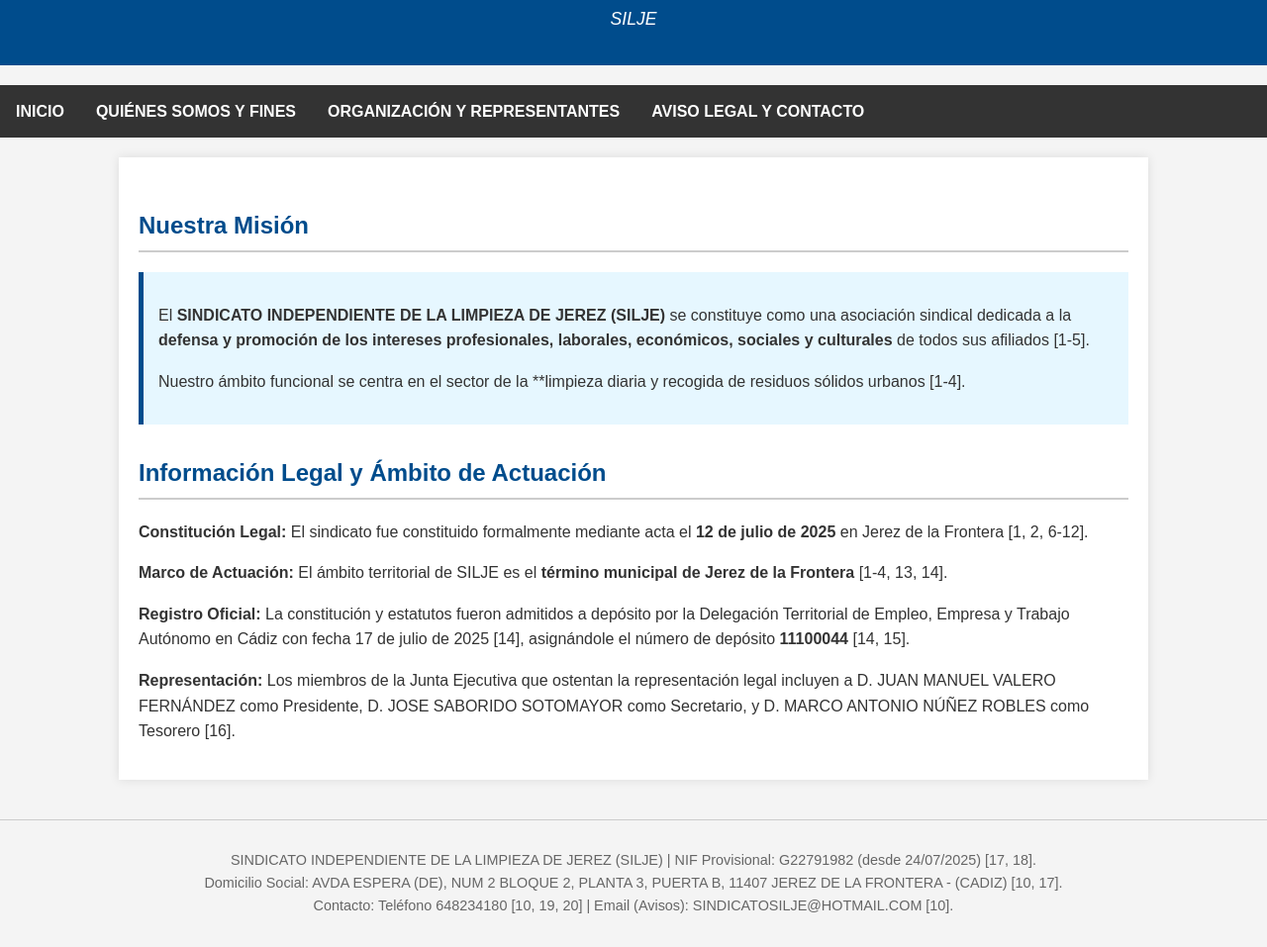
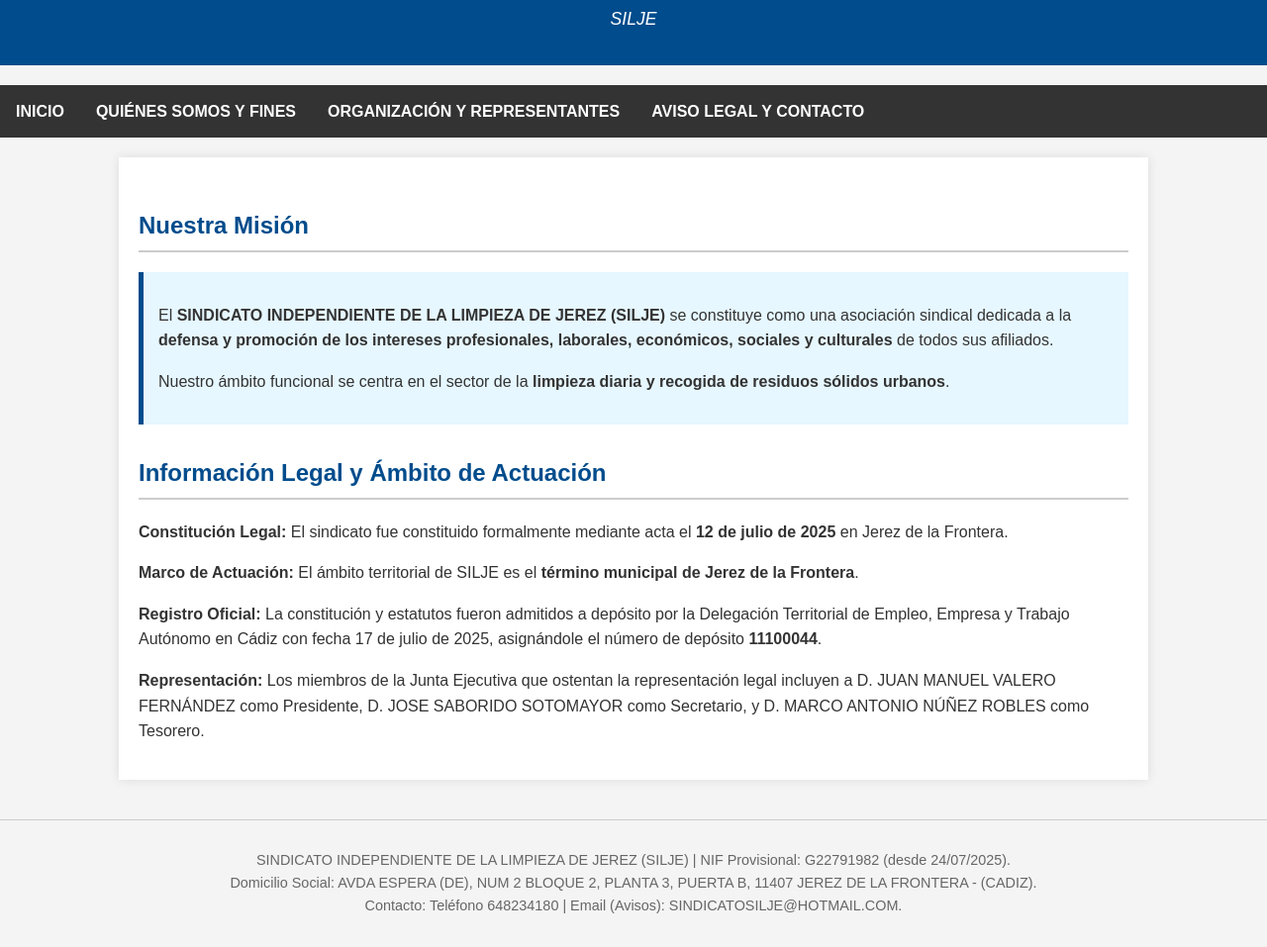
Before and after one commit to 000101dbm/000101dbm.github.io, a plain HTML site: page index.html in a window 1280 px wide. Shown: the part 84-1041 px from the top of the page at 99% size. Drawn offline with Linux system fonts and the light colour scheme.

Commit message:
Update index.html

```diff
--- a/index.html
+++ b/index.html
@@ -97,35 +97,35 @@
 
         <div class="highlight">
             <p>
-                El <strong>SINDICATO INDEPENDIENTE DE LA LIMPIEZA DE JEREZ (SILJE)</strong> se constituye como una asociación sindical dedicada a la <strong>defensa y promoción de los intereses profesionales, laborales, económicos, sociales y culturales</strong> de todos sus afiliados [1-5].
+                El <strong>SINDICATO INDEPENDIENTE DE LA LIMPIEZA DE JEREZ (SILJE)</strong> se constituye como una asociación sindical dedicada a la <strong>defensa y promoción de los intereses profesionales, laborales, económicos, sociales y culturales</strong> de todos sus afiliados.
             </p>
             <p>
-                Nuestro ámbito funcional se centra en el sector de la **limpieza diaria y recogida de residuos sólidos urbanos</strong> [1-4].
+                Nuestro ámbito funcional se centra en el sector de la <strong>limpieza diaria y recogida de residuos sólidos urbanos</strong>.
             </p>
         </div>
 
         <h2 class="section-title">Información Legal y Ámbito de Actuación</h2>
 
         <p>
-            <strong>Constitución Legal:</strong> El sindicato fue constituido formalmente mediante acta el <strong>12 de julio de 2025</strong> en Jerez de la Frontera [1, 2, 6-12].
+            <strong>Constitución Legal:</strong> El sindicato fue constituido formalmente mediante acta el <strong>12 de julio de 2025</strong> en Jerez de la Frontera.
         </p>
         <p>
-            <strong>Marco de Actuación:</strong> El ámbito territorial de SILJE es el <strong>término municipal de Jerez de la Frontera</strong> [1-4, 13, 14].
+            <strong>Marco de Actuación:</strong> El ámbito territorial de SILJE es el <strong>término municipal de Jerez de la Frontera</strong>.
         </p>
         <p>
-            <strong>Registro Oficial:</strong> La constitución y estatutos fueron admitidos a depósito por la Delegación Territorial de Empleo, Empresa y Trabajo Autónomo en Cádiz con fecha 17 de julio de 2025 [14], asignándole el número de depósito <strong>11100044</strong> [14, 15].
+            <strong>Registro Oficial:</strong> La constitución y estatutos fueron admitidos a depósito por la Delegación Territorial de Empleo, Empresa y Trabajo Autónomo en Cádiz con fecha 17 de julio de 2025, asignándole el número de depósito <strong>11100044</strong>.
         </p>
         <p>
-            <strong>Representación:</strong> Los miembros de la Junta Ejecutiva que ostentan la representación legal incluyen a D. JUAN MANUEL VALERO FERNÁNDEZ como Presidente, D. JOSE SABORIDO SOTOMAYOR como Secretario, y D. MARCO ANTONIO NÚÑEZ ROBLES como Tesorero [16].
+            <strong>Representación:</strong> Los miembros de la Junta Ejecutiva que ostentan la representación legal incluyen a D. JUAN MANUEL VALERO FERNÁNDEZ como Presidente, D. JOSE SABORIDO SOTOMAYOR como Secretario, y D. MARCO ANTONIO NÚÑEZ ROBLES como Tesorero.
         </p>
 
     </div>
 
     <footer>
         <p>
-            SINDICATO INDEPENDIENTE DE LA LIMPIEZA DE JEREZ (SILJE) | NIF Provisional: G22791982 (desde 24/07/2025) [17, 18].<br>
-            Domicilio Social: AVDA ESPERA (DE), NUM 2 BLOQUE 2, PLANTA 3, PUERTA B, 11407 JEREZ DE LA FRONTERA - (CADIZ) [10, 17].<br>
-            Contacto: Teléfono 648234180 [10, 19, 20] | Email (Avisos): SINDICATOSILJE@HOTMAIL.COM [10].
+            SINDICATO INDEPENDIENTE DE LA LIMPIEZA DE JEREZ (SILJE) | NIF Provisional: G22791982 (desde 24/07/2025).<br>
+            Domicilio Social: AVDA ESPERA (DE), NUM 2 BLOQUE 2, PLANTA 3, PUERTA B, 11407 JEREZ DE LA FRONTERA - (CADIZ).<br>
+            Contacto: Teléfono 648234180 | Email (Avisos): SINDICATOSILJE@HOTMAIL.COM.
         </p>
     </footer>
 
```
